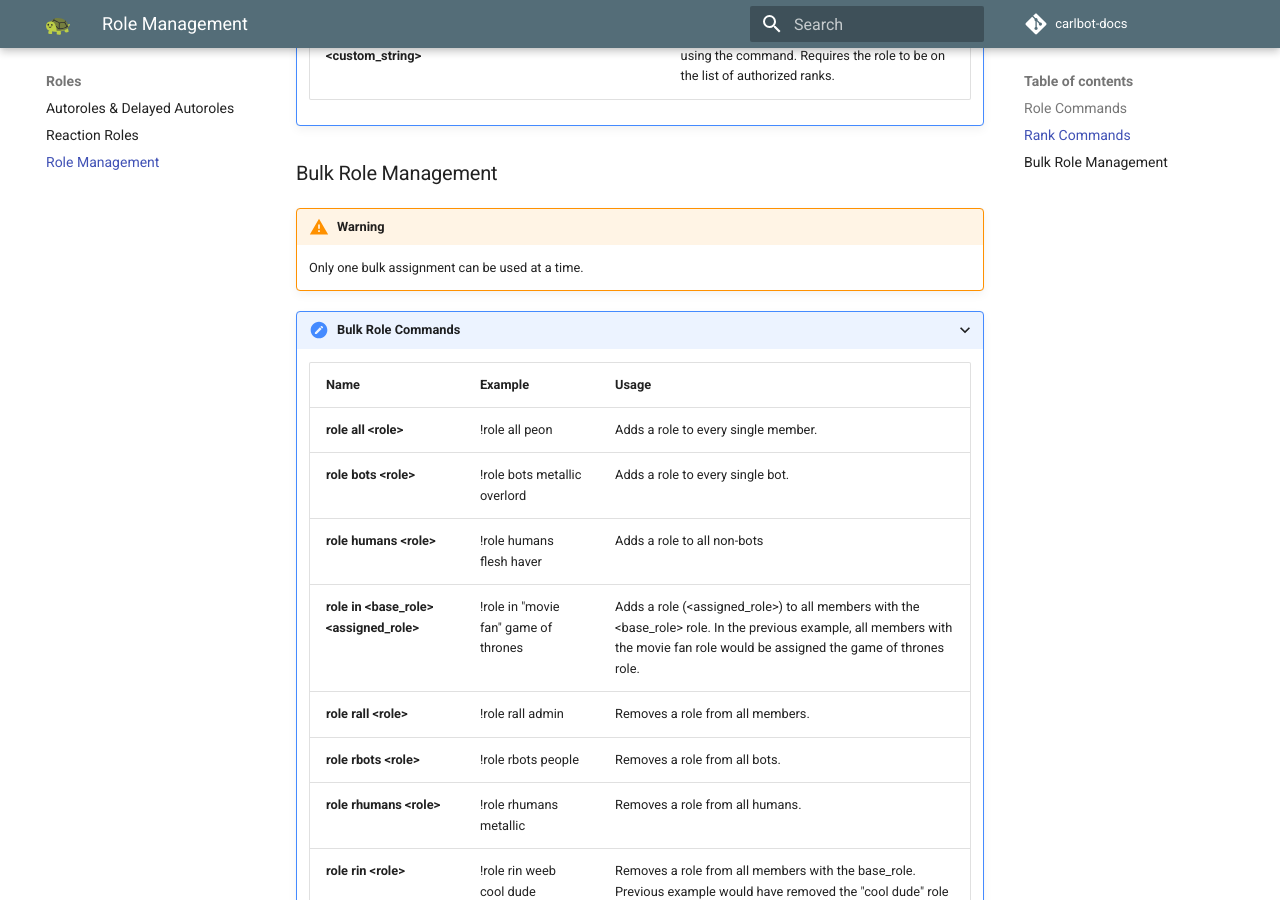
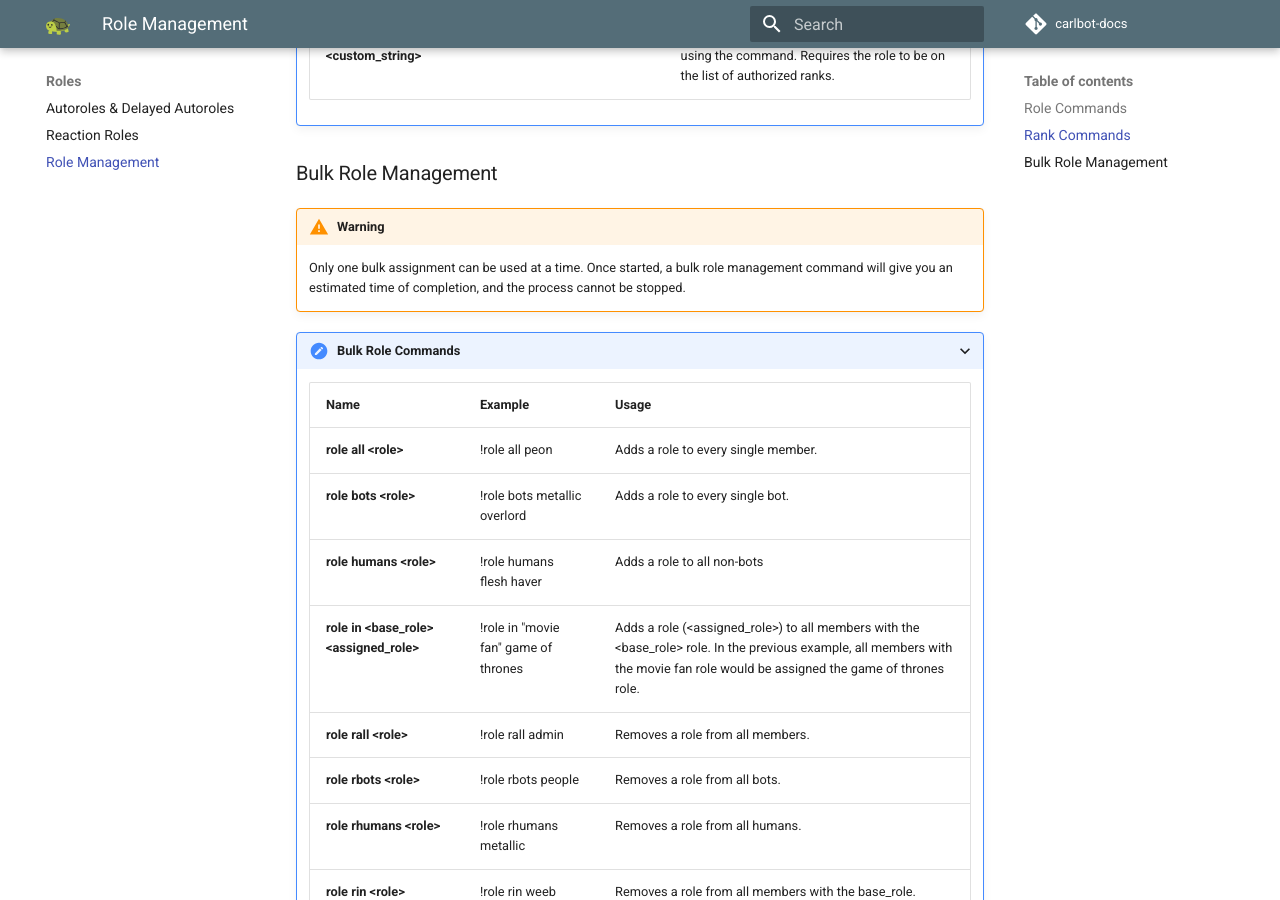
Before and after one commit to botlabs-gg/carlbot-docs, an MkDocs documentation site: the page built from docs/roles/role-management.md, in a window 1280 px wide and 900 px high, scrolled down 1954 px. Built offline with MkDocs 1.6.1 and Material for MkDocs 9.7.7, drawn with Linux system fonts in a browser that asks for light colours; comment, search, counter and statistics services are not loaded.

Commit message:
minor addition to bulk assignment

```diff
--- a/docs/roles/role-management.md
+++ b/docs/roles/role-management.md
@@ -38,7 +38,7 @@
 ### Bulk Role Management
 
 !!! warning
-    Only one bulk assignment can be used at a time.
+    Only one bulk assignment can be used at a time. Once started, a bulk role management command will give you an estimated time of completion, and the process cannot be stopped.
 
 ???+ tldr "Bulk Role Commands"
 	| Name | Example | Usage |
```
